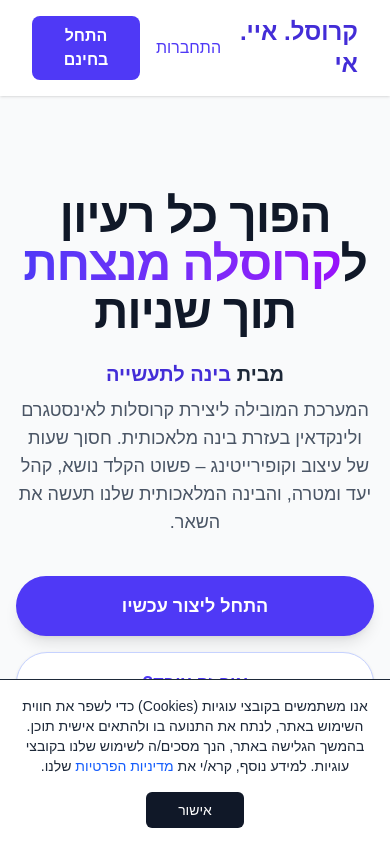
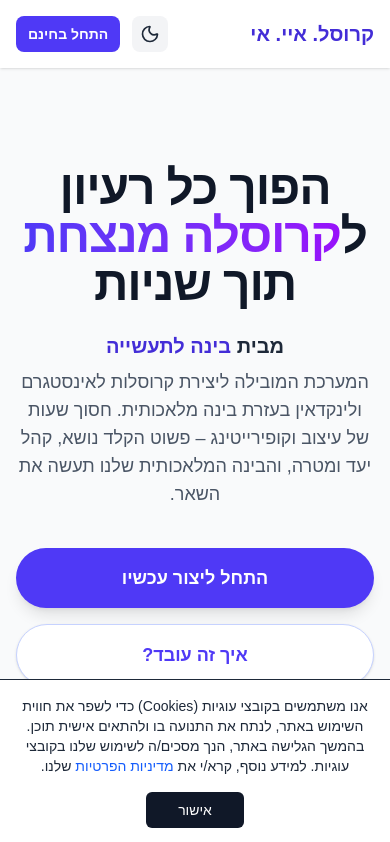
Before and after one commit to OhadBaram/-.-.-, a Next.js app: page / in a window 390 px wide. Shown: the top 842 px of the page. Built offline with nearby package versions, Linux system fonts and the light colour scheme; no server answers.

Commit message:
feat: add dark mode toggle to landing page mobile/desktop

```diff
--- a/package.json
+++ b/package.json
@@ -20,8 +20,10 @@
     "file-saver": "^2.0.5",
     "ioredis": "^6.0.0",
     "jszip": "^3.10.2",
+    "lucide-react": "^1.47.0",
     "next": "16.3.5",
     "next-auth": "^4.24.15",
+    "next-themes": "^0.4.6",
     "nodemailer": "^7.0.13",
     "openai": "^7.20.0",
     "pino": "^10.3.1",
--- a/src/app/page.tsx
+++ b/src/app/page.tsx
@@ -2,32 +2,34 @@
 
 import { useSession, signIn, signOut } from 'next-auth/react';
 import Link from 'next/link';
+import ThemeToggle from '@/components/ThemeToggle';
 
 export default function Home() {
   const { data: session } = useSession();
 
   return (
-    <main className="min-h-screen bg-gray-50 font-sans" dir="rtl">
+    <main className="min-h-screen bg-gray-50 dark:bg-gray-900 font-sans transition-colors duration-300" dir="rtl">
       {/* Navbar */}
-      <nav className="w-full bg-white shadow-sm py-4 px-8 flex justify-between items-center relative z-10">
+      <nav className="w-full bg-white dark:bg-gray-900 shadow-sm py-4 px-4 md:px-8 flex justify-between items-center relative z-10 transition-colors duration-300">
         <div className="flex items-center gap-2">
-          <span className="text-2xl font-black text-indigo-700">קרוסל. איי. אי</span>
+          <span className="text-xl md:text-2xl font-black text-indigo-700 dark:text-indigo-400">קרוסל. איי. אי</span>
         </div>
-        <div className="flex items-center gap-6">
-          <a href="#features" className="text-gray-600 hover:text-indigo-600 font-medium hidden md:block">פיצ'רים</a>
-          <a href="#pricing" className="text-gray-600 hover:text-indigo-600 font-medium hidden md:block">מחירים</a>
+        <div className="flex items-center gap-3 md:gap-6">
+          <a href="#features" className="text-gray-600 dark:text-gray-300 hover:text-indigo-600 dark:hover:text-indigo-400 font-medium hidden md:block">פיצ'רים</a>
+          <a href="#pricing" className="text-gray-600 dark:text-gray-300 hover:text-indigo-600 dark:hover:text-indigo-400 font-medium hidden md:block">מחירים</a>
+          <ThemeToggle />
           {session ? (
-            <div className="flex items-center gap-4">
-              <span className="text-sm text-gray-700 font-medium hidden md:block">שלום, {session.user?.name}</span>
-              <button onClick={() => signOut()} className="text-sm font-medium text-gray-500 hover:text-gray-700">התנתק</button>
-              <Link href="/dashboard/create" className="px-4 py-2 bg-indigo-600 text-white rounded-lg font-bold hover:bg-indigo-700 transition">
+            <div className="flex items-center gap-2 md:gap-4">
+              <span className="text-sm text-gray-700 dark:text-gray-300 font-medium hidden md:block">שלום, {session.user?.name}</span>
+              <button onClick={() => signOut()} className="text-sm font-medium text-gray-500 dark:text-gray-400 hover:text-gray-700 dark:hover:text-gray-200 hidden sm:block">התנתק</button>
+              <Link href="/dashboard/create" className="px-3 md:px-4 py-2 bg-indigo-600 text-white rounded-lg font-bold text-sm md:text-base hover:bg-indigo-700 transition">
                 ליצירת קרוסלה
               </Link>
             </div>
           ) : (
-            <div className="flex items-center gap-4">
-              <button onClick={() => signIn()} className="font-medium text-indigo-600 hover:text-indigo-800">התחברות</button>
-              <button onClick={() => signIn()} className="px-4 py-2 bg-indigo-600 text-white rounded-lg font-bold hover:bg-indigo-700 transition">
+            <div className="flex items-center gap-2 md:gap-4">
+              <button onClick={() => signIn()} className="font-medium text-indigo-600 dark:text-indigo-400 hover:text-indigo-800 dark:hover:text-indigo-300 text-sm md:text-base hidden sm:block">התחברות</button>
+              <button onClick={() => signIn()} className="px-3 md:px-4 py-2 bg-indigo-600 text-white rounded-lg font-bold text-sm md:text-base hover:bg-indigo-700 transition">
                 התחל בחינם
               </button>
             </div>
--- a/src/components/Providers.tsx
+++ b/src/components/Providers.tsx
@@ -1,8 +1,15 @@
 'use client';
 
 import { SessionProvider } from 'next-auth/react';
+import { ThemeProvider } from 'next-themes';
 import React from 'react';
 
 export default function Providers({ children }: { children: React.ReactNode }) {
-  return <SessionProvider>{children}</SessionProvider>;
+  return (
+    <SessionProvider>
+      <ThemeProvider attribute="class" defaultTheme="light">
+        {children}
+      </ThemeProvider>
+    </SessionProvider>
+  );
 }
--- /dev/null
+++ b/src/components/ThemeToggle.tsx
@@ -0,0 +1,26 @@
+'use client';
+
+import { useTheme } from 'next-themes';
+import { useEffect, useState } from 'react';
+import { Moon, Sun } from 'lucide-react';
+
+export default function ThemeToggle() {
+  const [mounted, setMounted] = useState(false);
+  const { theme, setTheme } = useTheme();
+
+  useEffect(() => setMounted(true), []);
+
+  if (!mounted) {
+    return <div className="w-9 h-9" />; // Placeholder
+  }
+
+  return (
+    <button
+      onClick={() => setTheme(theme === 'dark' ? 'light' : 'dark')}
+      className="p-2 rounded-lg bg-gray-100 dark:bg-gray-800 text-gray-800 dark:text-gray-200 hover:bg-gray-200 dark:hover:bg-gray-700 transition-colors focus:outline-none focus:ring-2 focus:ring-indigo-500"
+      aria-label="Toggle theme"
+    >
+      {theme === 'dark' ? <Sun size={20} /> : <Moon size={20} />}
+    </button>
+  );
+}
```
Also changed, not shown: 1 other file (tests, documents, lock files or other folders).
